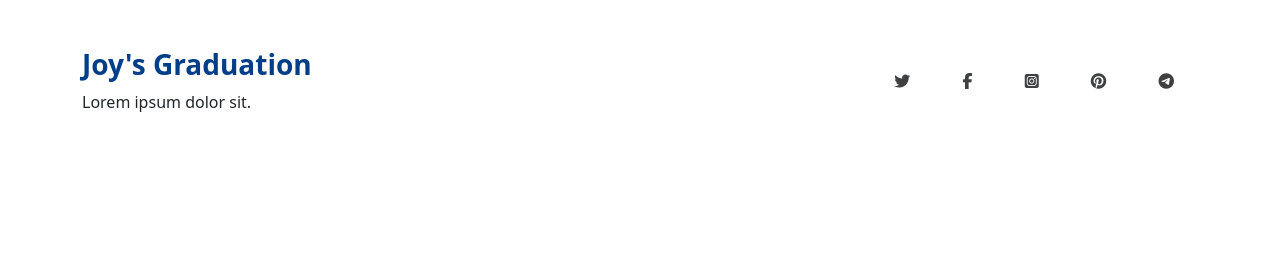
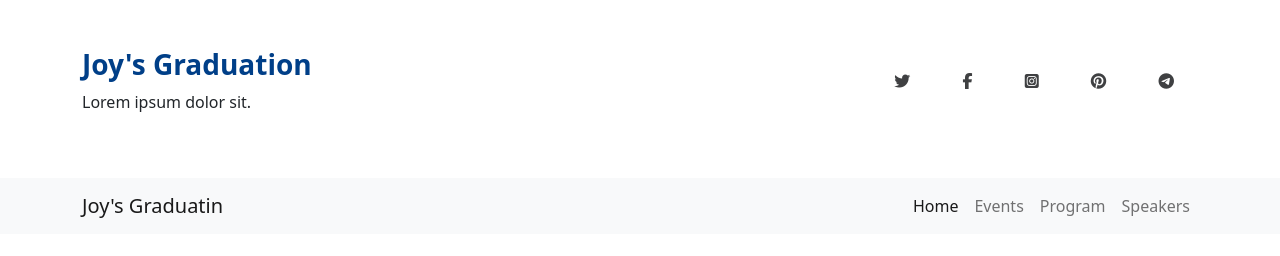
Before and after one commit to LizzMarshall/Joy--Graduation, a plain HTML site: page index.html in a window 1280 px wide. Drawn offline with nearby package versions, Linux system fonts and the light colour scheme.

Commit message:
Nav bar design

```diff
--- a/index.html
+++ b/index.html
@@ -48,6 +48,39 @@
     </section>
     <!-- top bar section ends -->
 
+    <!-- navigation bar starts -->
+
+    <nav class="navbar navbar-expand-lg navbar-light bg-light">
+        <div class="container">
+          <a class="navbar-brand" href="#">
+
+        Joy's Graduatin
+    </a>
+
+          <button class="navbar-toggler" type="button" data-bs-toggle="collapse" data-bs-target="#navbarNav" aria-controls="navbarNav" aria-expanded="false" aria-label="Toggle navigation">
+            <span class="navbar-toggler-icon"></span>
+          </button>
+          <div class="collapse navbar-collapse" id="navbarNav">
+            <ul class="navbar-nav ms-auto">
+              <li class="nav-item">
+                <a class="nav-link active" aria-current="page" href="#">Home</a>
+              </li>
+              <li class="nav-item">
+                <a class="nav-link" href="#">Events
+                </a>
+              </li>
+              <li class="nav-item">
+                <a class="nav-link" href="#">Program</a>
+              </li>
+              <li class="nav-item">
+                <a class="nav-link" href="#">Speakers</a>
+              </li>
+            </ul>
+          </div>
+        </div>
+      </nav>
+    <!-- navigation bar ends  -->
+
 
     <script src="https://cdn.jsdelivr.net/npm/bootstrap@5.0.2/dist/js/bootstrap.bundle.min.js" integrity="sha384-MrcW6ZMFYlzcLA8Nl+NtUVF0sA7MsXsP1UyJoMp4YLEuNSfAP+JcXn/tWtIaxVXM" crossorigin="anonymous"></script>
 
```
